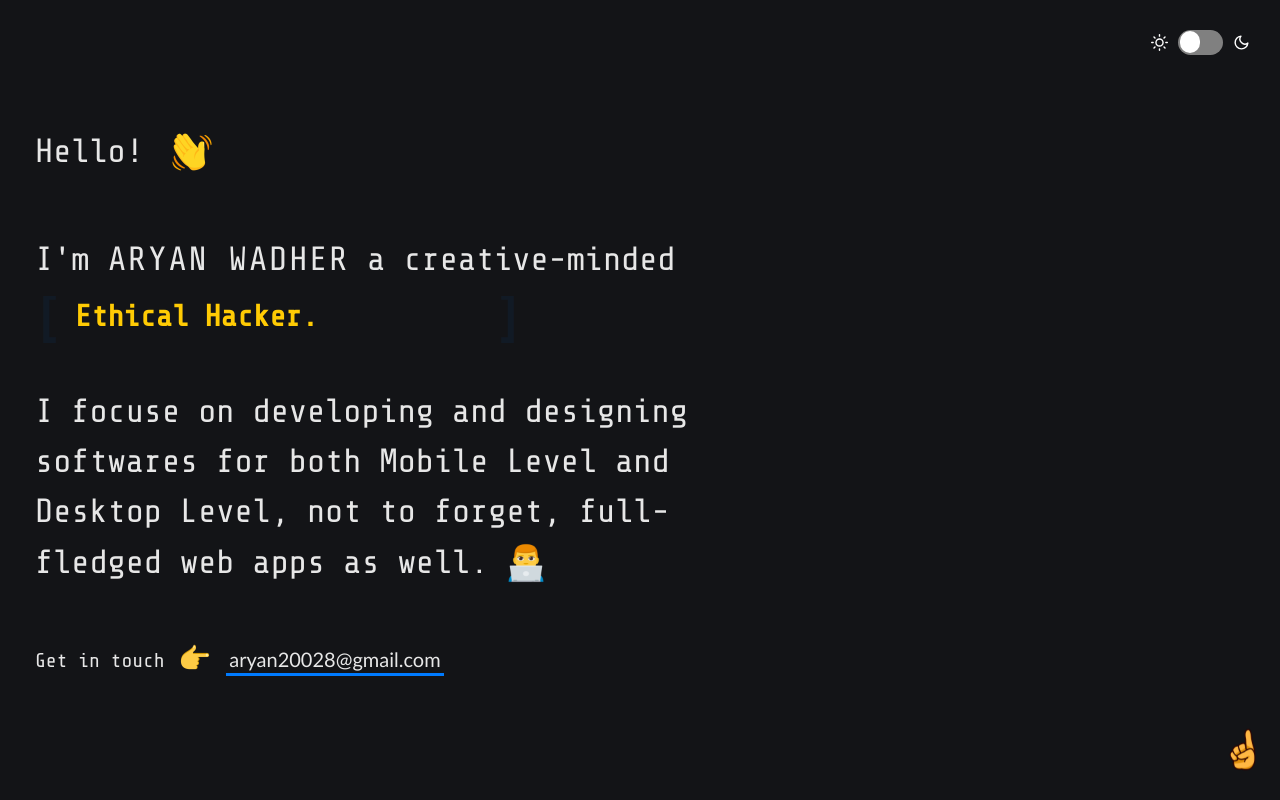
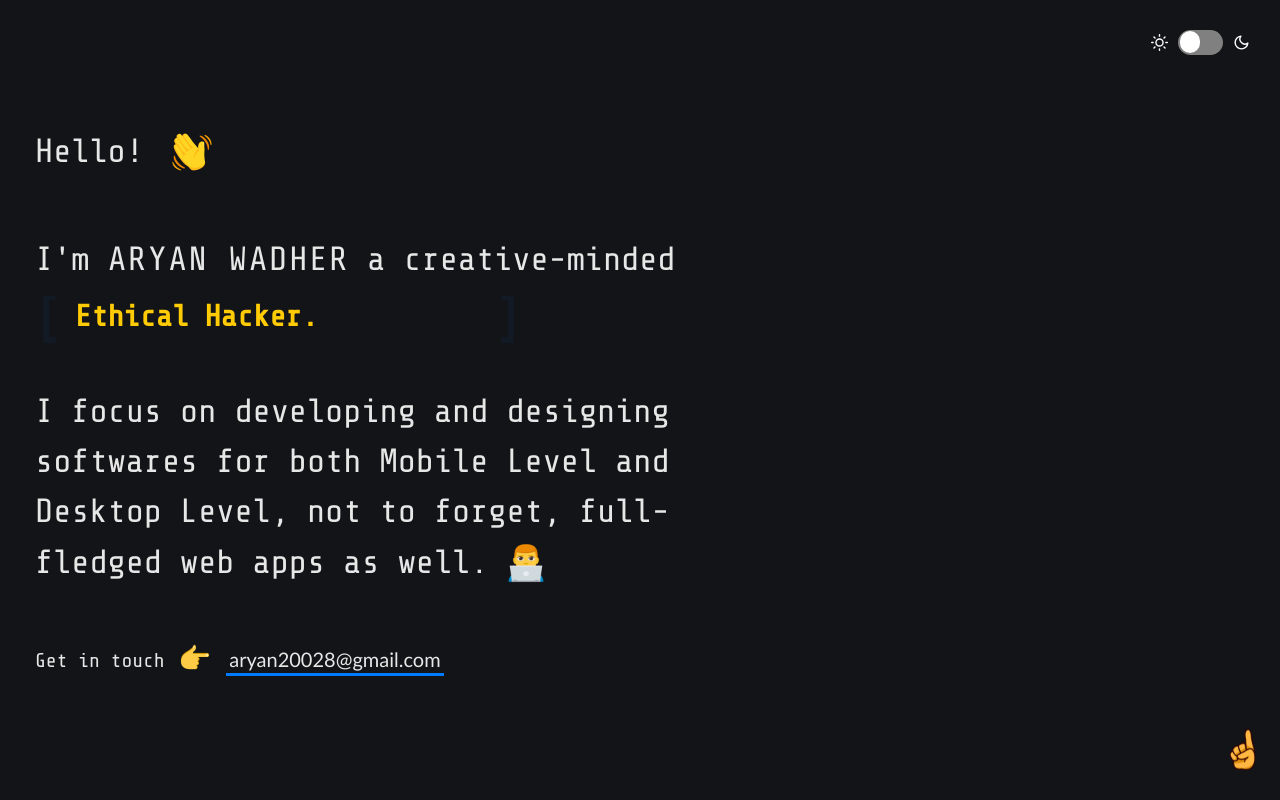
Before and after one commit to hacker20028/aryanwadher.github.io, a plain HTML site: page home.html in a window 1280 px wide. Shown: the top 800 px of the page. Drawn offline with nearby package versions, Linux system fonts and the light colour scheme.

Commit message:
Update home.html

```diff
--- a/home.html
+++ b/home.html
@@ -45,7 +45,7 @@
 					</div><br>
 				</div>
 			</div>
-			<span>I focuse on  developing and designing softwares for both Mobile Level and Desktop Level,
+			<span>I focus on  developing and designing softwares for both Mobile Level and Desktop Level,
 				 not to forget, full-fledged web apps as well.
 			<span id="emojiwavehand" class="emoji technologist"></span>
 		</h2>
```
